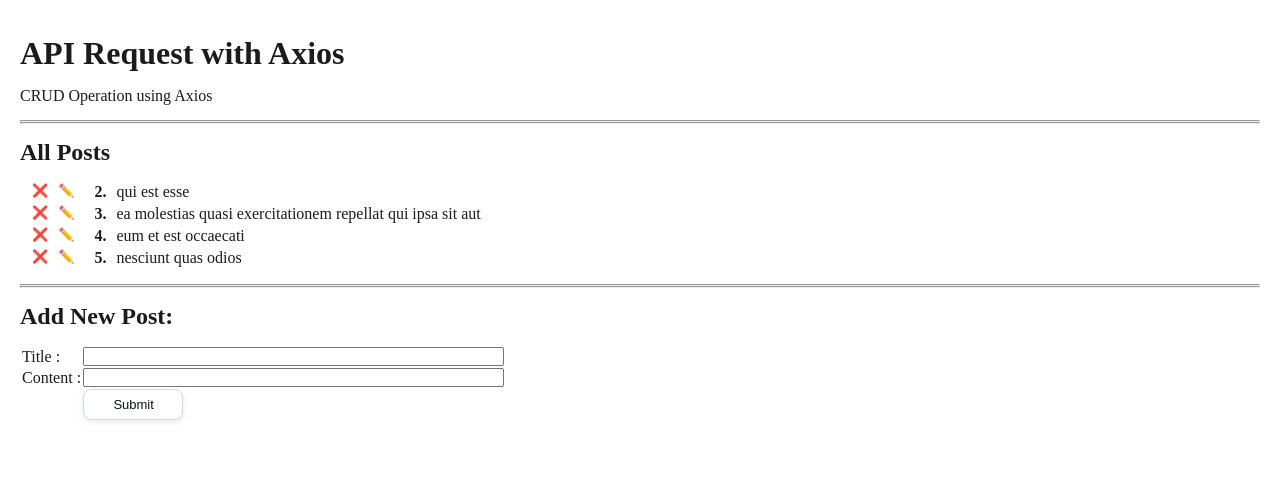
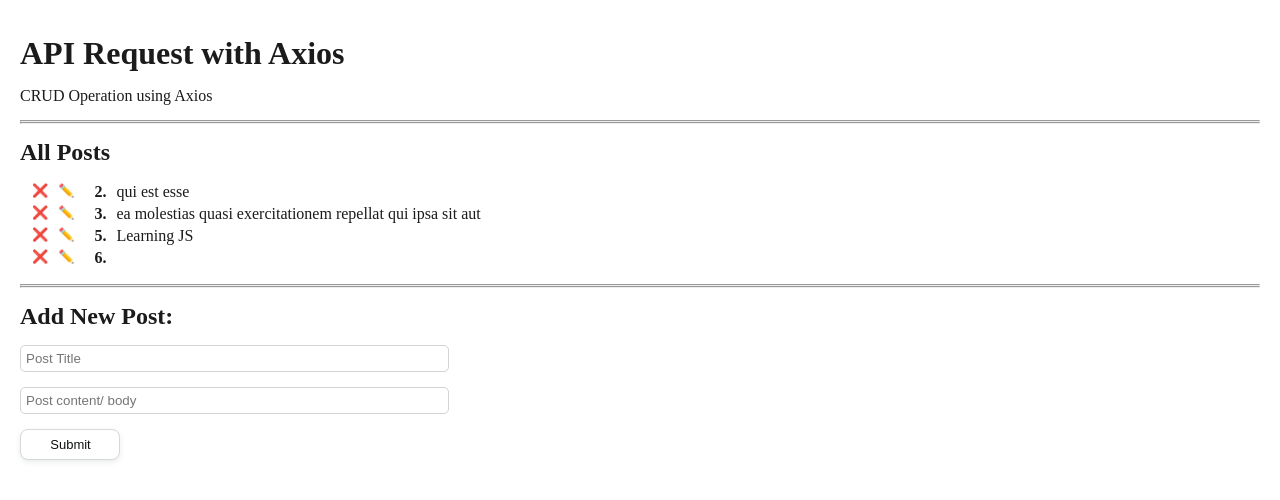
Before and after one commit to rirefat/crud-with-axios, a React (Vite) app: page / in a window 1280 px wide. Shown: the top 500 px of the page. Built offline with nearby package versions, Linux system fonts and the light colour scheme; data requests are answered from the project's data file.

Commit message:
implement create operation of CRUD with axios

```diff
--- a/src/App.css
+++ b/src/App.css
@@ -21,6 +21,7 @@
 }
 
 button {
+  margin-bottom: 15px;
   background-color: #fff;
   border: 1px solid #d5d9d9;
   border-radius: 8px;
@@ -76,12 +77,17 @@
   font-size: 13px;
   cursor: pointer;
 }
-
+input{
+  margin-bottom: 15px;
+  padding: 5px;
+  border: 1px solid lightgrey;
+  border-radius: 5px;
+}
 .error {
   background-color: pink;
   padding: 15px;
   margin: 15px 0;
   font-weight: bold;
   color: rgb(99, 2, 2);
-  border-radius: 8px;
+  border-radius: 5px;
 }
--- a/src/App.jsx
+++ b/src/App.jsx
@@ -10,6 +10,23 @@
   const [editPost, setEditPost] = useState(null);
   const [error, setError] = useState(null);
 
+  const handleAddPost = async (newPost) => {
+    try {
+      const id = posts.length
+        ? Number(posts[posts.length - 1].id) + 1
+        : 1;
+
+      const finalPost = {
+        id: id.toString(),
+        ...newPost
+      }
+      const response = await axios.post("http://localhost:5000/posts", finalPost);
+      setPosts([...posts, response.data])
+    } catch (err) {
+      setError(err.message);
+    }
+  }
+
   const handleEdit = (post) => {
     setEditPost(post);
   }
@@ -19,7 +36,9 @@
 
     if (userResponse) {
       try {
-        await axios.delete(`http://localhost:5000/posts/${postId}`)
+        await axios.delete(`http://localhost:5000/posts/${postId}`);
+        const newPosts = posts.filter((post) => post.id !== postId);
+        setPosts(newPosts);
       }
       catch (err) {
         setError(err.message)
@@ -58,7 +77,7 @@
 
       <>
         {
-          (editPost) ? <EditPost post={editPost} /> : <AddPost />
+          (editPost) ? <EditPost post={editPost} /> : <AddPost onAddPost={handleAddPost} />
         }
       </>
 
--- a/src/components/AddPost.jsx
+++ b/src/components/AddPost.jsx
@@ -1,25 +1,42 @@
+import { useState } from "react";
 
 
-const AddPost = () => {
+const AddPost = ({ onAddPost }) => {
+    const [title, setTitle] = useState("");
+    const [body, setBody] = useState("");
+
+    const handleSubmit = (event) => {
+        event.preventDefault();
+        const newPost = {
+            title: title,
+            body: body
+        }
+        onAddPost(newPost);
+        setTitle("");
+        setBody("");
+    }
+
     return (
         <>
             <h2>Add New Post:</h2>
-            <form action="">
-                <table>
-                    <tr>
-                        <td><label htmlFor="title">Title : </label></td>
-                        <td><input type="text" id="title" size={50}/></td>
-                    </tr>
-                    <tr>
-                        <td><label htmlFor="content">Content : </label></td>
-                        <td><input type="text" id="content" size={50}/></td>
-                    </tr>
-                    <tr>
-                        <td>{""}</td>
-                        <td><button type="submit">Submit</button></td>
-                    </tr>
-                </table>
-
+            <form onSubmit={handleSubmit}>
+                <input
+                    type="text"
+                    id="title"
+                    size={50}
+                    value={title}
+                    onChange={(event) => setTitle(event.target.value)}
+                    placeholder="Post Title"
+                /> <br />
+                <input
+                    type="text"
+                    id="content"
+                    size={50}
+                    value={body}
+                    onChange={(event) => setBody(event.target.value)}
+                    placeholder="Post content/ body"
+                /> <br />
+                <button type="submit">Submit</button>
             </form>
         </>
     );
--- a/src/components/EditPost.jsx
+++ b/src/components/EditPost.jsx
@@ -8,28 +8,20 @@
         <>
             <h2>Edit Post:</h2>
             <form action="">
-                <table>
-                    <tr>
-                        <td><label htmlFor="title">Title : </label></td>
-                        <td><input
+                <input
                     type="text"
                     id="title"
                     value={title}
                     onChange={(event) => setTitle(event.target.value)}
                     size={50}
-                        /></td>
-                    </tr>
-                    <tr>
-                        <td><label htmlFor="content">Content : </label></td>
-                        <td><input
+                /> <br />
+                <input
                     type="text"
                     id="content"
                     value={body}
                     size={50}
                     onChange={(event) => setBody(event.target.value)}
-                        /></td>
-                    </tr>
-                </table>
+                /> <br />
                 <button type="submit">Submit</button>
             </form>
         </>
--- a/src/data/db.json
+++ b/src/data/db.json
@@ -11,14 +11,14 @@
       "body": "et iusto sed quo iure\nvoluptatem occaecati omnis eligendi aut ad\nvoluptatem doloribus vel accusantium quis pariatur\nmolestiae porro eius odio et labore et velit aut"
     },
     {
-      "id": "4",
-      "title": "eum et est occaecati",
-      "body": "ullam et saepe reiciendis voluptatem adipisci\nsit amet autem assumenda provident rerum culpa\nquis hic commodi nesciunt rem tenetur doloremque ipsam iure\nquis sunt voluptatem rerum illo velit"
+      "id": "5",
+      "title": "Learning JS",
+      "body": "body"
     },
     {
-      "id": "5",
-      "title": "nesciunt quas odios",
-      "body": "repudiandae veniam quaerat sunt sed\nalias aut fugiat sit autem sed est\nvoluptatem omnis possimus esse voluptatibus quis\nest aut tenetur dolor neque"
+      "id": "6",
+      "title": "",
+      "body": ""
     }
   ]
 }
```
Lines whose indentation alone changed are shown as unchanged.
